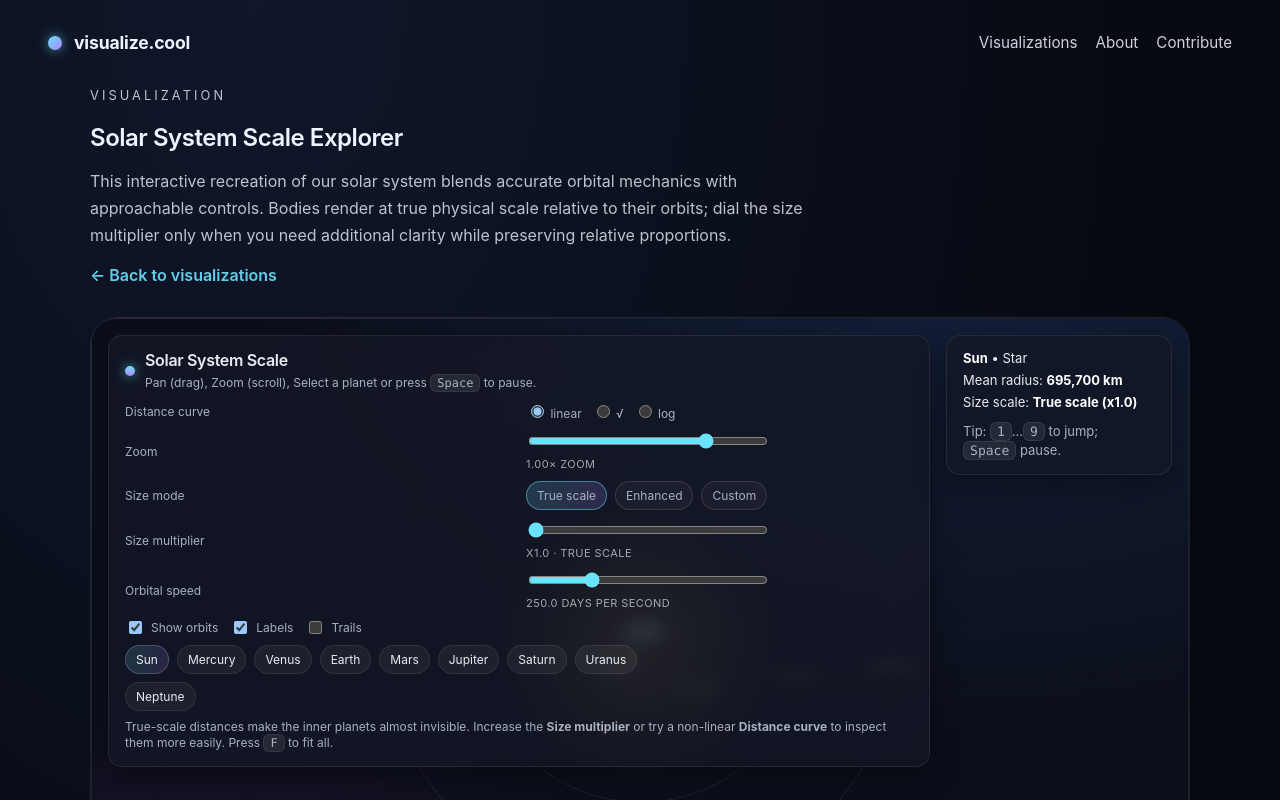
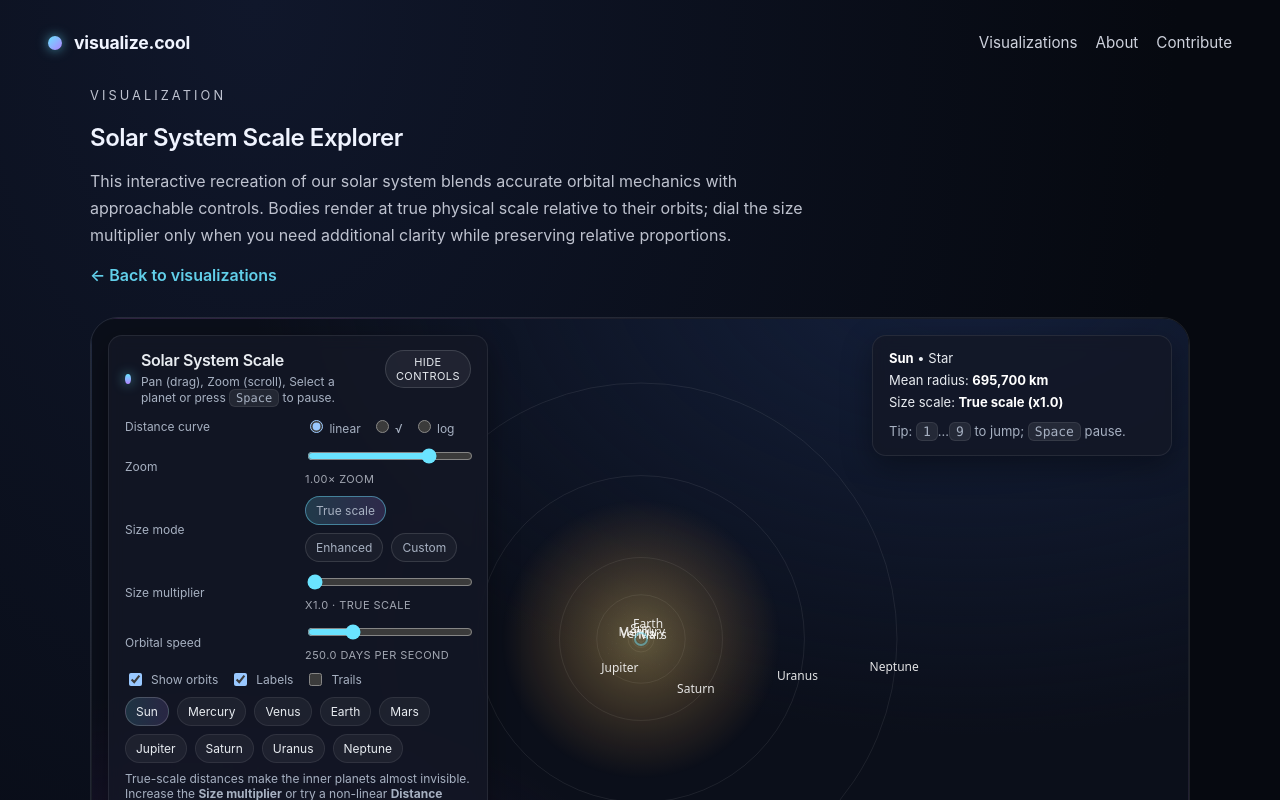
Before and after one commit to joshbickett/visualize.cool, a Next.js app: page /visualizations/solar-system in a window 1280 px wide. Shown: the top 800 px of the page. Built offline with nearby package versions, Linux system fonts and the light colour scheme.

Commit message:
heroku fix

```diff
--- a/app/visualizations/solar-system/page.tsx
+++ b/app/visualizations/solar-system/page.tsx
@@ -74,7 +74,7 @@ export default function SolarSystemPage() {
           <li>Toggle fullscreen for an immersive view, especially on larger displays.</li>
           <li>Use the extended zoom range to dive into inner-planet detail without losing scale.</li>
           <li>Switch between true scale and enhanced size modes; the multiplier always maintains ratios.</li>
-          <li>Slow orbital speed to "real time" or accelerate centuries per second with the responsive slider.</li>
+          <li>Slow orbital speed to &ldquo;real time&rdquo; or accelerate centuries per second with the responsive slider.</li>
           <li>Press numbers <span className="ss-kbd">1</span>–<span className="ss-kbd">9</span> to jump directly to bodies.</li>
           <li>Toggle orbit lines, labels, and orbital trails to reveal different perspectives.</li>
         </ul>
--- a/components/visualizations/SolarSystem.tsx
+++ b/components/visualizations/SolarSystem.tsx
@@ -209,6 +209,7 @@ export default function SolarSystem({
     if (initialSizeBoost === 250) return 'enhanced';
     return 'custom';
   });
+  const [controlsCollapsed, setControlsCollapsed] = useState(false);
 
   const curveName = useId();
   const sizeModeName = useId();
@@ -307,7 +308,7 @@ export default function SolarSystem({
         setZoom(desiredZoom);
       }
     },
-    [BODIES, bodyByName, bodyPositionAUprime, mapDistanceAU, sizePreset]
+    [BODIES, bodyByName, bodyPositionAUprime, sizePreset]
   );
 
   const drawStarfield = useCallback((ctx: CanvasRenderingContext2D) => {
@@ -822,8 +823,9 @@ export default function SolarSystem({
       />
 
       <div className="ss-hud">
-        <div className="ss-panel">
+        <div className={`ss-panel${controlsCollapsed ? ' ss-panel--collapsed' : ''}`}>
           <div className="ss-brand">
+            <div className="ss-brand-left">
               <div className="ss-dot" />
               <div>
                 <h1 className="ss-h1">Solar System Scale</h1>
@@ -833,8 +835,20 @@ export default function SolarSystem({
                 </div>
               </div>
             </div>
+            <button
+              type="button"
+              className="ss-collapse"
+              onClick={() => setControlsCollapsed((prev) => !prev)}
+              aria-expanded={!controlsCollapsed}
+              aria-controls="ss-controls"
+            >
+              {controlsCollapsed ? 'Show controls' : 'Hide controls'}
+            </button>
+          </div>
 
-          <div className="ss-controls">
+          {!controlsCollapsed && (
+            <>
+          <div className="ss-controls" id="ss-controls">
             <label>Distance curve</label>
             <div className="ss-row" role="radiogroup" aria-label="Distance curve">
               {(['linear', 'sqrt', 'log'] as DistanceCurve[]).map((value) => (
@@ -980,6 +994,13 @@ export default function SolarSystem({
             multiplier</b> or try a non-linear <b>Distance curve</b> to inspect them more easily.
             Press <span className="ss-kbd">F</span> to fit all.
           </div>
+          </>
+          )}
+          {controlsCollapsed && (
+            <div className="ss-collapsed-hint">
+              Controls hidden · use the toggle to adjust distance curve, size, zoom, and speed.
+            </div>
+          )}
         </div>
 
         <div className="ss-panel ss-right">
@@ -1181,17 +1202,28 @@ const css = `
   color: var(--text);
 }
 .ss-canvas { position: absolute; inset: 0; display: block; background: transparent; }
-.ss-hud { position: absolute; top: 16px; left: 16px; right: 16px; display:flex; gap:16px; align-items:flex-start; pointer-events:none; }
+.ss-hud { position: absolute; top: 16px; left: 16px; right: 16px; display:flex; gap:16px; align-items:flex-start; pointer-events:none; flex-wrap:wrap; }
 .ss-panel {
   pointer-events:auto; background:var(--panel); border:1px solid var(--border);
   box-shadow:var(--shadow); border-radius: var(--radius); padding: 14px 16px;
   backdrop-filter: blur(8px) saturate(120%);
+  width: min(100%, 380px);
 }
+.ss-panel--collapsed { padding: 12px 14px; }
 .ss-right { margin-left:auto; max-width:300px; }
-.ss-brand { display:flex; align-items:center; gap:10px; }
+.ss-brand { display:flex; align-items:flex-start; gap:12px; justify-content:space-between; }
+.ss-brand-left { display:flex; align-items:center; gap:10px; }
 .ss-dot { width:10px; height:10px; border-radius:50%; background: linear-gradient(180deg, var(--accent), var(--accent2)); box-shadow: 0 0 12px rgba(106,227,255,0.7); }
 .ss-h1 { font-size:16px; font-weight:600; margin:0; }
 .ss-sub { font-size:12px; color:var(--muted); margin-top:4px; }
+.ss-collapse {
+  border:1px solid rgba(255,255,255,0.14); border-radius:999px; padding:4px 10px;
+  background:rgba(255,255,255,0.06); color:var(--text); font-size:11px;
+  letter-spacing:0.04em; text-transform:uppercase; cursor:pointer;
+  transition:background 0.2s ease, border-color 0.2s ease;
+}
+.ss-collapse:hover { background:rgba(106,227,255,0.14); border-color:rgba(106,227,255,0.35); }
+.ss-collapsed-hint { font-size:12px; color:var(--muted); margin-top:10px; }
 .ss-controls { display:grid; grid-template-columns: 1fr 1fr; gap:10px 14px; align-items:center; margin-top:10px; }
 .ss-controls label { font-size:12px; color:var(--muted); }
 .ss-controls input[type="range"] { width:100%; max-width:240px; accent-color: var(--accent); }
--- a/package.json
+++ b/package.json
@@ -2,6 +2,10 @@
   "name": "visualize-cool",
   "version": "0.1.0",
   "private": true,
+  "engines": {
+    "node": "22.x",
+    "npm": "10.x"
+  },
   "scripts": {
     "dev": "next dev",
     "build": "next build",
```
Lines whose indentation alone changed are shown as unchanged.
